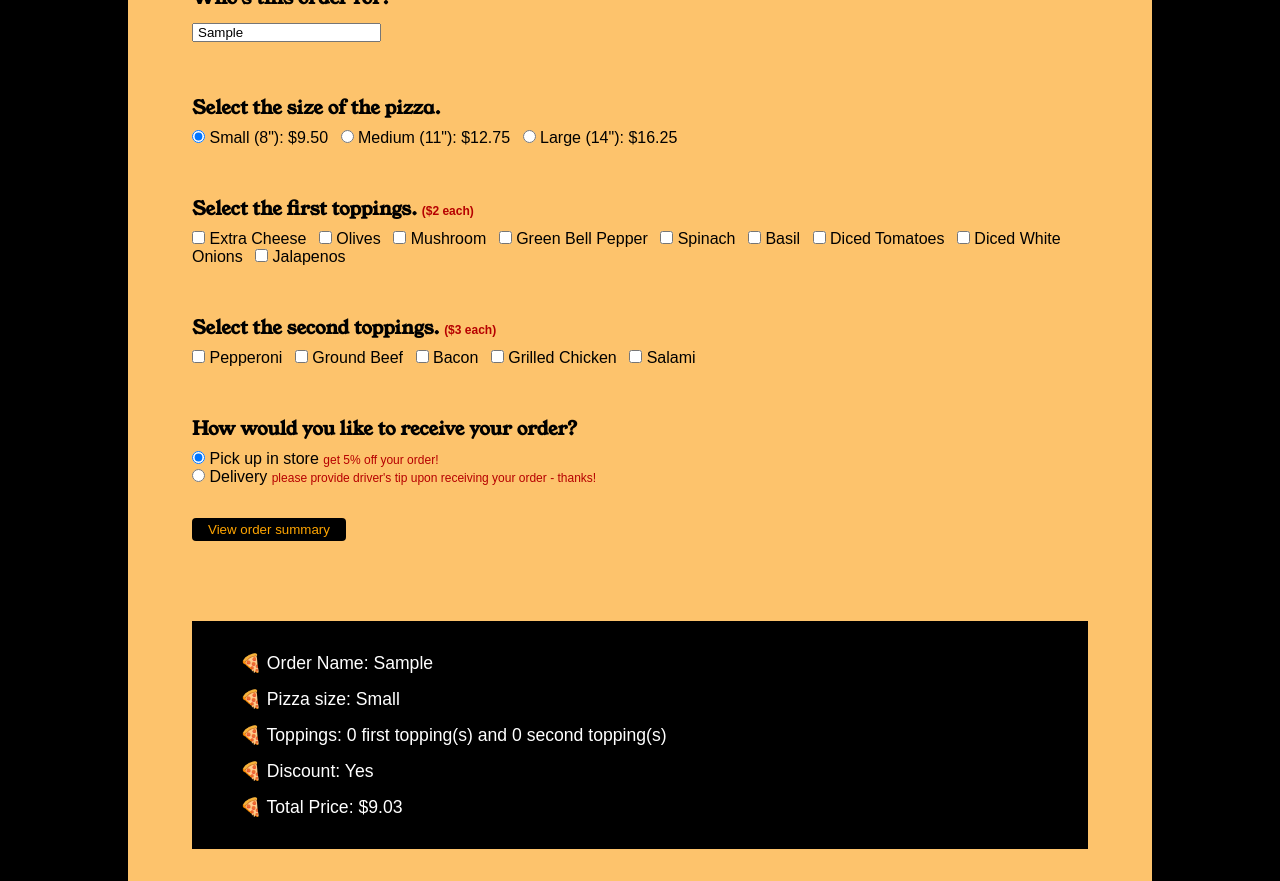
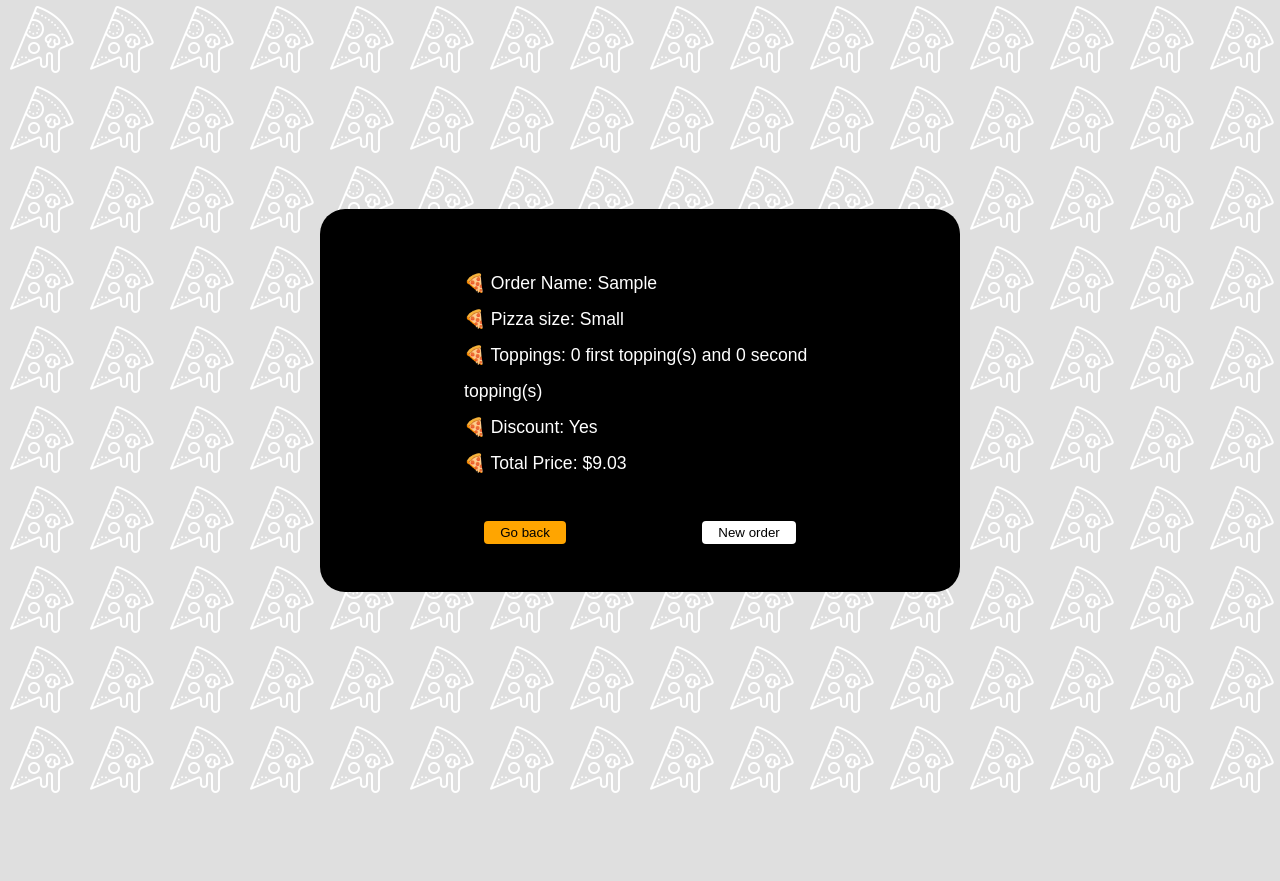
Before and after one commit to hypyeon/webpack-practice, a plain HTML site: page index.html in a window 1280 px wide. Both pictures are taken after typing "Sample" into the empty fields and a click on the button "View order summary". After the commit the page ends 800 px from the top, so only its background shows below. Drawn offline with Linux system fonts and the light colour scheme; a web font is replaced by a local one.

Commit message:
add buttons & more styling - done for the day

```diff
--- a/css/style.scss
+++ b/css/style.scss
@@ -10,6 +10,14 @@
     &:visited {
         text-decoration: none;
     }
+}
+@mixin buttonStyle {
+    margin: 1rem auto;
+    padding: 0.25rem 1rem;
+    border: none;
+    border-radius: 4px;
+    cursor: pointer;
+    font-family: $secondaryFont;
 }
 * {
     box-sizing: border-box;
@@ -50,20 +58,22 @@
     width: 100vw;
     height: 100vh;
     font-family: $secondaryFont;
-    background-color: black;
+    background-color: rgba(113, 113, 113, 0.225);
+    background-image: url('/images/icons8-pizza-80.png');
     h3 {
         font-family: $primaryFont;
         padding: 1rem 0 .5rem 0;
     }
 }
 section {
-    width: 80vw;
+    width: 50vw;
     height: fit-content;
-    padding: 2rem 4rem;
-    background-color: rgb(253, 195, 108);
+    padding: 2rem 6rem;
+    background-color: rgb(255, 178, 63);
+    border-radius: 25px;
 }
 form {
-    input, button {
+    input {
         font-family: $secondaryFont;
     }
     input[type="text"] {
@@ -78,18 +88,14 @@
         padding: 1rem 0;
     }
     button {
-        margin: 1rem auto;
-        padding: 0.25rem 1rem;
-        border: none;
-        border-radius: 4px;
+        @include buttonStyle;
         background-color: black;
         color: orange;
-        cursor: pointer;
     }
 }
 #secondSection {
+    background-color: black;
     ul {
-        background-color: black;
         color: white;
         padding: 1.5rem 3rem;
         font-size: 1.1rem;
@@ -98,4 +104,14 @@
             line-height: 2.25rem;
         }
     }
+    button {
+        @include buttonStyle;
+        color: black;
+    }
+    #previous {
+        background-color: orange;
+    }
+    #new {
+        background-color: white;
+    }
 }
--- a/index.html
+++ b/index.html
@@ -8,7 +8,7 @@
 </head>
 <body class="flex col flex-center">
     <section id="firstSection">
-        <form id="orderInfo">
+        <form id="orderInfo" class="flex col">
             <div id="orderName">
                 <h3>Who's this order for?</h3>
                 <input type="text" id="name" placeholder="Name for your order" required>
@@ -68,6 +68,7 @@
         </form>
     </section>
     <section class="hidden" id="secondSection">
+        <div class="flex col">
             <ul>
                 <li>&#127829; Order Name: <span id="sum-name"></span></li>
                 <li>&#127829; Pizza size: <span id="sum-size"></span></li>
@@ -75,6 +76,11 @@
                 <li>&#127829; Discount: <span id="sum-discount"></span></li>
                 <li>&#127829; Total Price: $<span id="sum-price"></span></li>
             </ul>
+            <div class="flex">
+                <button id="previous">Go back</button>
+                <button id="new">New order</button>
+            </div>
+        </div>
     </section>
     <script src="js/scripts.js"></script>
 </body>
--- a/js/scripts.js
+++ b/js/scripts.js
@@ -114,6 +114,8 @@
         const method = getMethod();
         // create an Object with info:
         const orderInfo = new Order(orderName, size, first, second, method);
+        // hide first section:
+        document.getElementById("firstSection").classList.add("hidden");
         // unhide second section:
         document.getElementById("secondSection").classList.remove("hidden");
         // update order summary:
@@ -123,6 +125,19 @@
         document.getElementById("sum-discount").innerText = orderInfo.discountEligibility();
         document.getElementById("sum-price").innerText = orderInfo.getTotalPrice();
     })
+    const back = document.getElementById("previous");
+    const reset = document.getElementById("new");
+    back.addEventListener("click", e => {
+        e.preventDefault();
+        // unhide first section:
+        document.getElementById("firstSection").classList.remove("hidden");
+        // hide second section:
+        document.getElementById("secondSection").classList.add("hidden");
+    })
+    reset.addEventListener("click", e => {
+        e.preventDefault();
+        window.location.reload();
+    })
 }
 
 window.onload = () => {
```
Also changed, not shown: css/style.css, images/icons8-pizza-80.png (added), 2 other files. Lines whose indentation alone changed are shown as unchanged.
